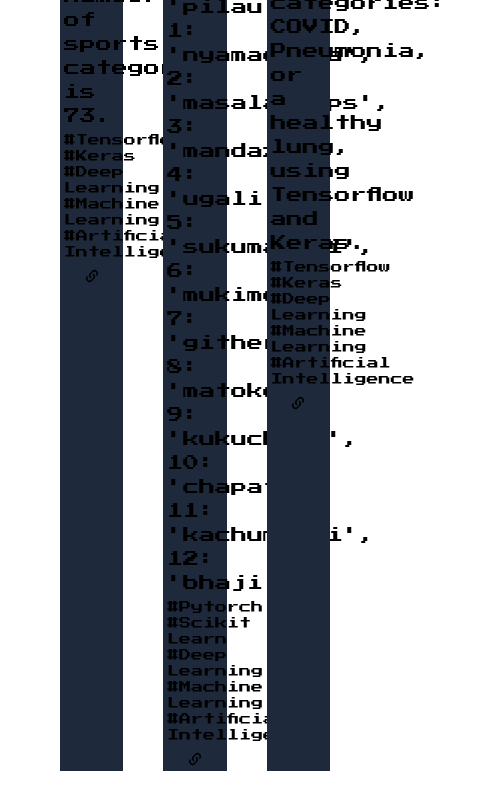
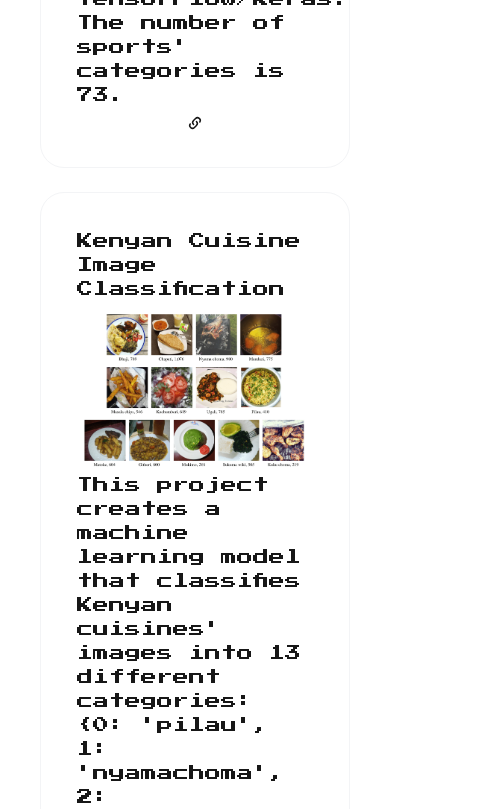
Before and after one commit to akimi-yano/akimi-yano-ai-ml-portfolio, a Next.js app: page / in a window 390 px wide. Shown: the part 3120-3929 px from the top of the page, 479 px wide, since content can reach past the window. Built offline with nearby package versions, Linux system fonts and the light colour scheme; a web font is replaced by a local one.

Commit message:
formatted things

```diff
--- a/app/components/project.tsx
+++ b/app/components/project.tsx
@@ -87,14 +87,16 @@
   const ioTLinks = ["https://medium.com/@akimi.mimi.yano/building-a-donut-alert-system-with-raspberry-pi-da47b3f8ce36", "https://www.youtube.com/watch?v=5vqkS9ZKlRo&ab_channel=AkimiYano", "https://github.com/akimi-yano/iot_ml_project"]
 
   return (
-    <div id='project' className="h-200 p-10 text-black font-pressStart">
+    <div id='project' className="p-10 font-pressStart">
 
-      <div id="projects-title">
+      <div id="projects-title" className="text-black">
         <h2 className={`font-pressStart text-2xl m-5`}>Projects</h2>
         <p className={`font-pressStart  m-5`}>A selection of my recent work in AI/ ML and fullstack development.</p>
       </div>
 
-      <div className="grid grid-cols-3 gap-10 m-5">
+      {/* <div className="min-h-screen p-12 bg-gray-50 dark:bg-gray-900">
+        <div className="container px-6 md:px-12"> */}
+          <div className="columns-1 sm:columns-2 lg:columns-3 gap-6 space-y-6">
             <ProjectCard projectTitile={sportsClassificationTitle} projectImagePath={sportsClassificationImagePath} projectDesc={sportsClassificationDesc} projectTags={sportsClassificationTags} projectLinks={sportsClassificationLinks} />
             <ProjectCard projectTitile={kenyanCuisineClassificationTitle} projectImagePath={kenyanCuisineClassificationImagePath} projectDesc={kenyanCuisineClassificationDesc} projectTags={kenyanCuisineClassificationTags} projectLinks={kenyanCuisineClassificationLinks} />
             <ProjectCard projectTitile={lungXRayClassificationTitle} projectImagePath={lungXRayClassificationImagePath} projectDesc={lungXRayClassificationDesc} projectTags={lungXRayClassificationTags} projectLinks={lungXRayClassificationLinks} />
@@ -110,7 +112,8 @@
             <ProjectCard projectTitile={computerVisionTitle} projectImagePath={computerVisionImagePath} projectDesc={computerVisionDesc} projectTags={computerVisionTags} projectLinks={computerVisionLinks} />
             <ProjectCard projectTitile={ioTTitle} projectImagePath={ioTImagePath} projectDesc={ioTDesc} projectTags={ioTTags} projectLinks={ioTLinks} />
           </div>
-
+        {/* </div>
+      </div> */}
     </div >
   );
 }
--- a/app/components/projectCard.jsx
+++ b/app/components/projectCard.jsx
@@ -3,7 +3,8 @@
 export default function ProjectCard({ projectTitile, projectImagePath, projectDesc, projectTags, projectLinks, ...props }) {
 
     return (
-        <div className="h-50 bg-slate-800">
+        <div className="break-inside-avoid aspect-video p-8 rounded-3xl border border-gray-100 bg-white dark:border-gray-700 dark:bg-gray-800">
+            {/* <div className="mb-8 flex items-center gap-4"> */}
                 <div>
                     <h2 className={`font-pressStart text-l m-1`}>{projectTitile}</h2>
                 </div>
@@ -13,13 +14,13 @@
                 <div>
                     <p className={`text-base m-1`}>{projectDesc}</p>
                 </div>
-            <div>
+                {/* <div>
                 <ul className={`font-pressStart text-xs m-1`}>
                     {projectTags.map((projectTag, tagIndex) => (
                         <li key={tagIndex}>{projectTag}</li>
                     ))}
                 </ul>
-            </div>
+            </div> */}
                 <div className="flex justify-center">
                     <ul className={`font-pressStart text-xs m-1`}>
                         {projectLinks.map((projectLink, linkIndex) => (
@@ -27,6 +28,7 @@
                         ))}
                     </ul>
                 </div>
+            {/* </div> */}
         </div>
     );
 }
--- a/app/components/skill.tsx
+++ b/app/components/skill.tsx
@@ -1,10 +1,38 @@
 export default function Skill() {
+    const skills = {
+        "Programming Languages": ["Python", "JavaScript", "C++"],
+        "Frameworks & Libraries": ["React", "Next.js", "TensorFlow", "PyTorch"],
+        "Tools": ["Git", "Docker", "Linux", "PostgreSQL"],
+        "Machine Learning": ["Scikit-Learn", "YOLO", "Transformers"],
+    };
+
     return (
         <div id='skill' className="h-200 p-10 text-black font-pressStart">
             <div>
                 <h2 className={`font-pressStart text-2xl m-5`}>Skills</h2>
                 <p className={`font-pressStart text-xl m-5`}>Some of my skills to highlight:</p>
             </div>
+
+            <section className="py-12 bg-gray-100">
+                <div className="max-w-4xl mx-auto px-6">
+                    <h2 className="text-3xl font-bold text-center mb-8">Skills</h2>
+
+                    <div className="grid md:grid-cols-2 lg:grid-cols-3 gap-6">
+                        {Object.entries(skills).map(([category, items]) => (
+                            <div key={category} className="bg-white shadow-lg p-6 rounded-xl">
+                                <h3 className="text-xl font-semibold mb-4 text-gray-800">{category}</h3>
+                                <ul className="space-y-2">
+                                    {items.map((skill) => (
+                                        <li key={skill} className="text-gray-600 bg-gray-200 px-3 py-1 rounded-md text-sm inline-block">
+                                            {skill}
+                                        </li>
+                                    ))}
+                                </ul>
+                            </div>
+                        ))}
+                    </div>
+                </div>
+            </section>
 
             <div className={`m-10`}>
                 <div>
```
Lines whose indentation alone changed are shown as unchanged.
